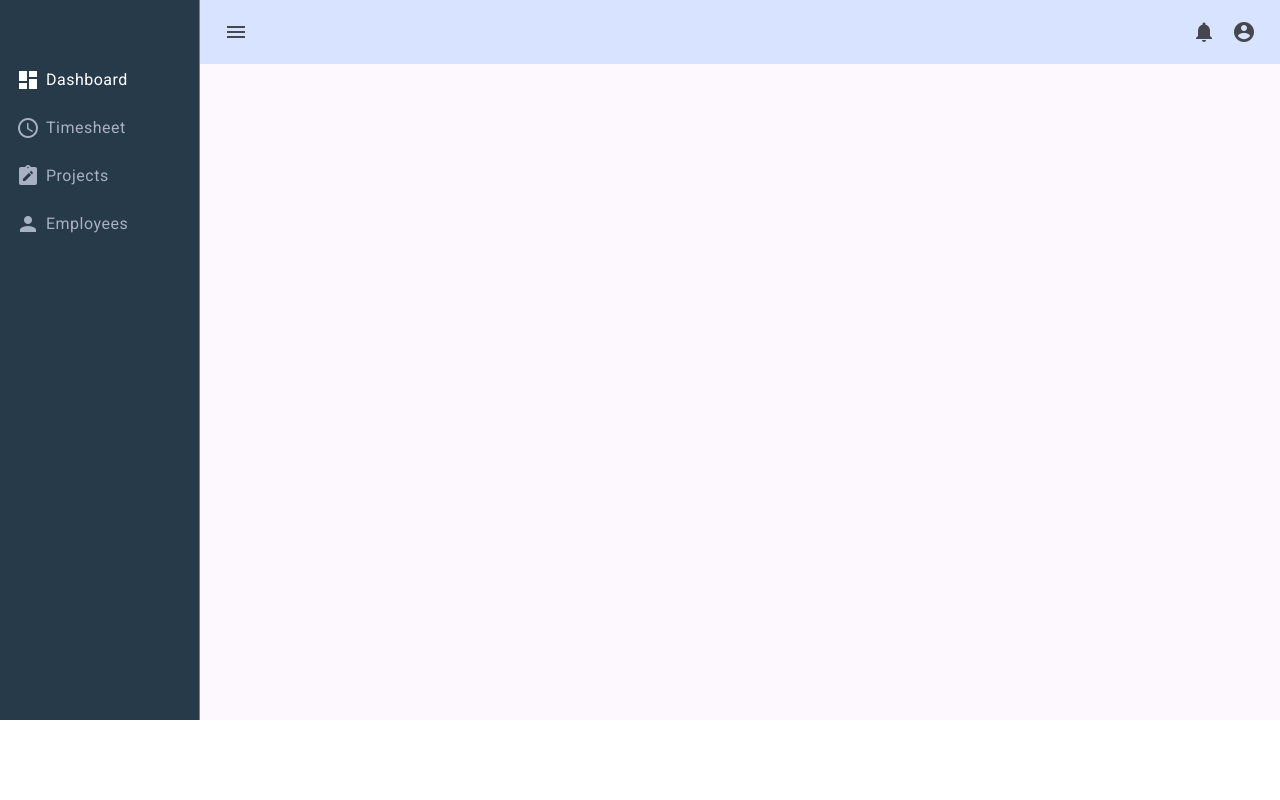
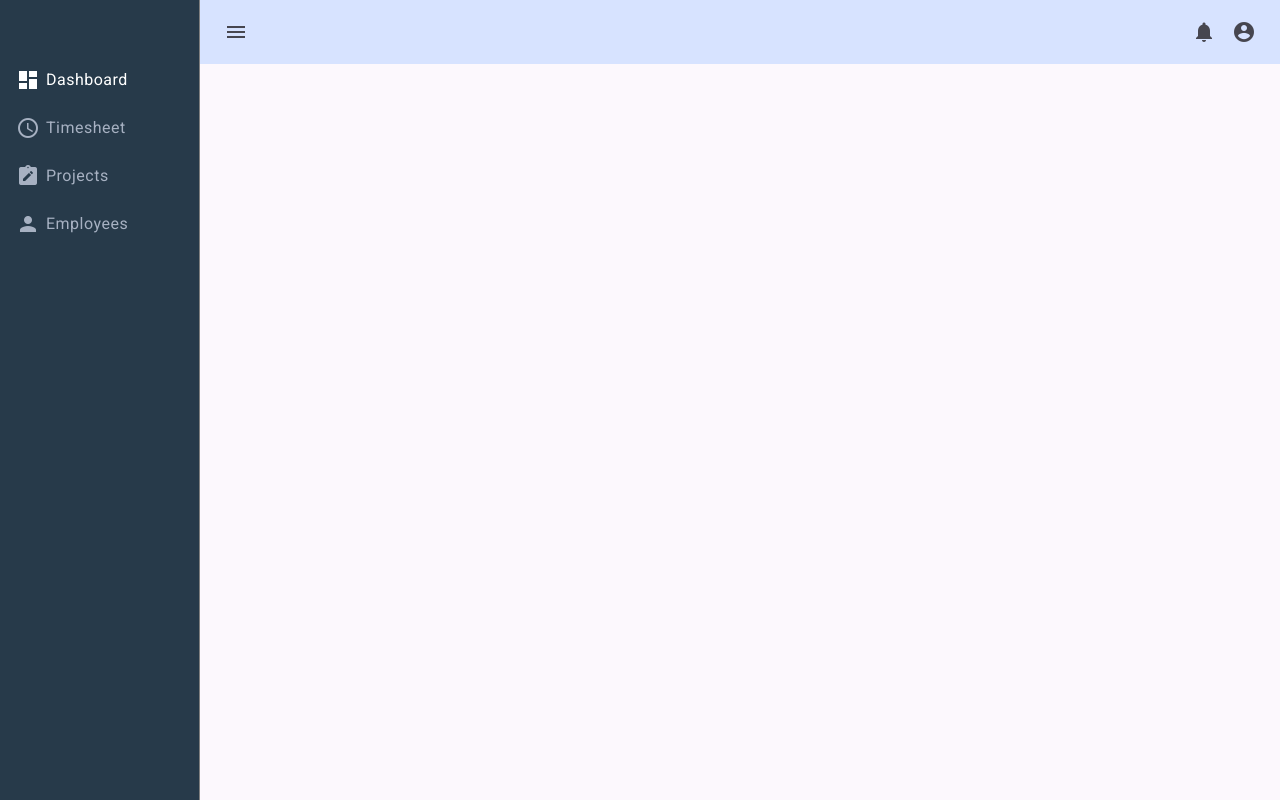
Before and after one commit to sibyct/timesheet_client-v2, an Angular app: page / in a window 1280 px wide. Built offline with nearby package versions, Linux system fonts and the light colour scheme.

Commit message:
changed the css

```diff
--- a/src/app/app.component.scss
+++ b/src/app/app.component.scss
@@ -1,5 +1,5 @@
 :host {
   display: block;
   width: 100%;
-  height: 90%;
+  height: 100%;
 }
```
